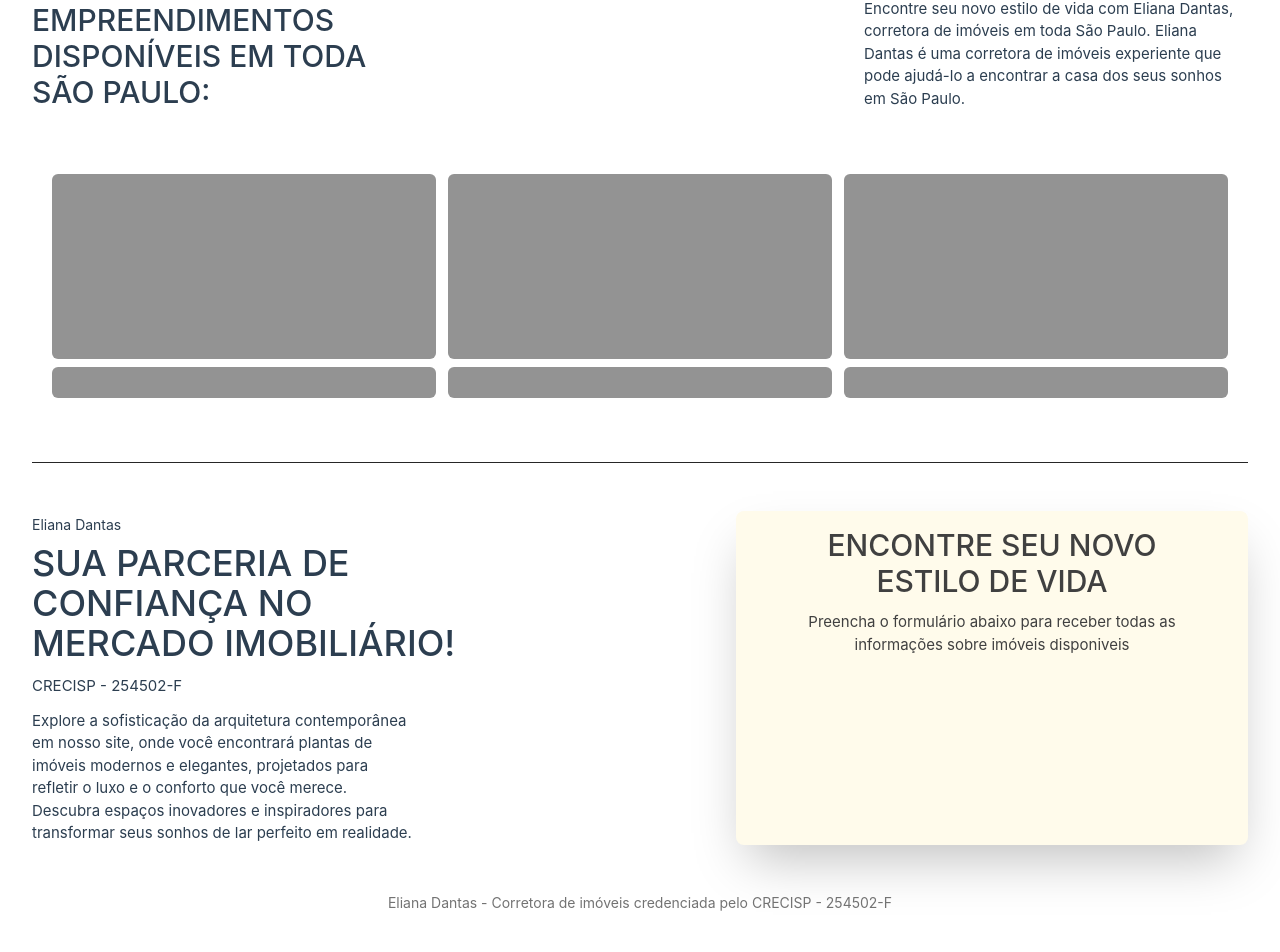
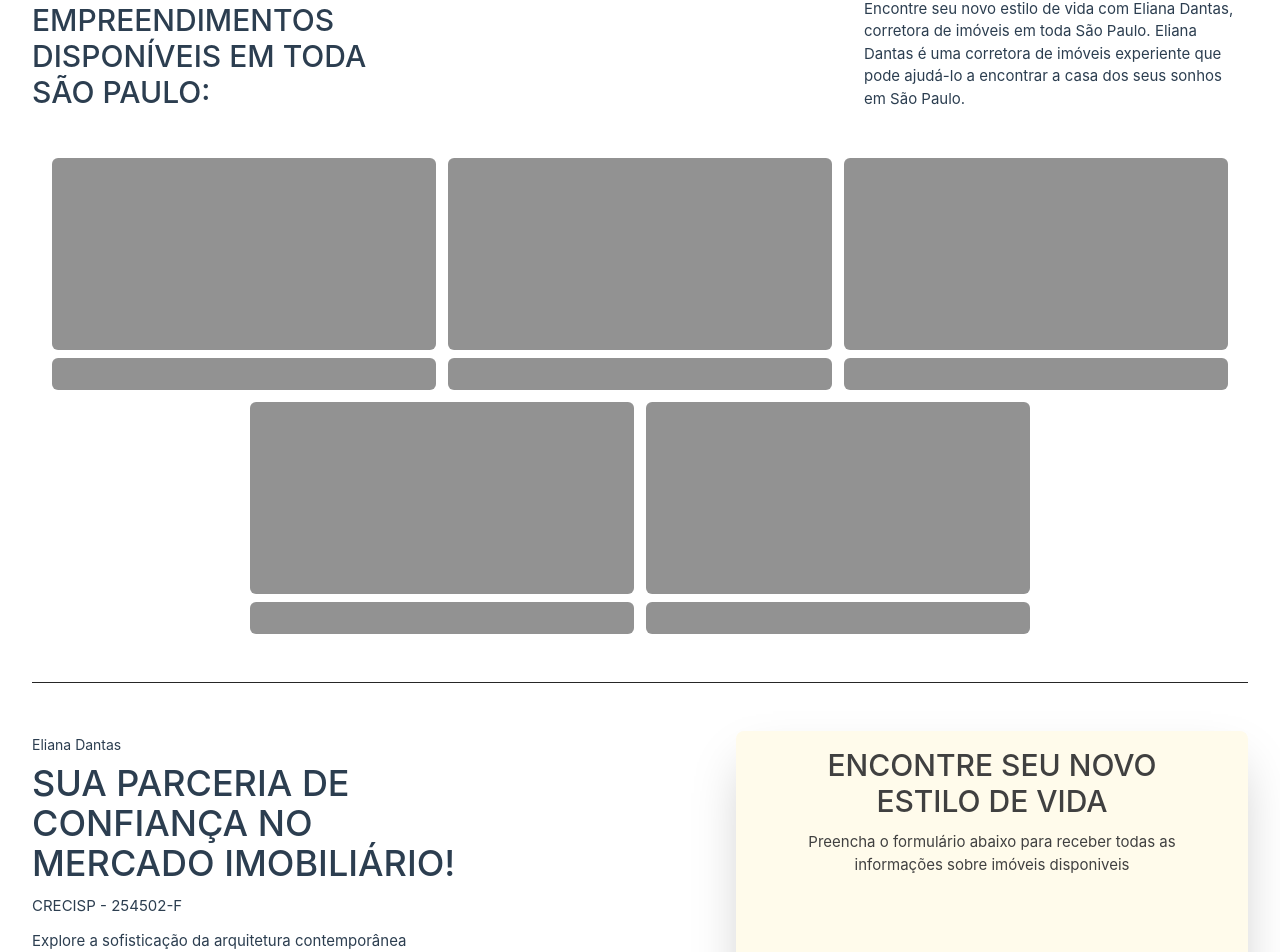
Before and after one commit to erickctra/vue-landing-page, a Vue app: page / in a window 1280 px wide. Shown: the part 62-1014 px from the top of the page. Built offline with nearby package versions, Linux system fonts and the light colour scheme.

Commit message:
add skeletons loading

```diff
--- a/src/components/Footer.vue
+++ b/src/components/Footer.vue
@@ -4,7 +4,7 @@
 
 <template>
 <div>
-  <p class="text-sm text-neutral-500 mx-auto my-12 text-center">Eliana Dantas - Corretora de imóveis credenciada pelo CRECISP - 254502-F</p>
+  <p class="text-sm text-neutral-600 mx-auto my-12 text-center">Eliana Dantas - Corretora de imóveis credenciada pelo CRECISP - 254502-F</p>
 </div>
 </template>
 
--- a/src/components/thumbnail/Skeleton.vue
+++ b/src/components/thumbnail/Skeleton.vue
@@ -3,8 +3,8 @@
 </script>
 
 <template>
-  <div class="flex min-w-[14rem] animate-pulse flex-1 py-4 max-w-sm h-64 flex-col gap-2">
-    <div class="min-w-[14rem] max-w-sm h-48 bg-neutral-800 rounded-md overflow-hidden">
+  <div class="flex min-w-[20rem] animate-pulse flex-1 max-w-sm h-auto flex-col gap-2">
+    <div class="min-w-[20rem] max-w-sm h-48 bg-neutral-800 rounded-md overflow-hidden">
     </div>
 
     <div class="min-w-[8rem] max-w-sm h-8 bg-neutral-800 rounded-md overflow-hidden">
--- a/src/views/HomeView.vue
+++ b/src/views/HomeView.vue
@@ -23,6 +23,8 @@ import Skeleton from "@/components/thumbnail/Skeleton.vue";
       <Skeleton/>
       <Skeleton/>
       <Skeleton/>
+      <Skeleton/>
+      <Skeleton/>
 
 <!--      <Thumbnail/>-->
 <!--      <Thumbnail/>-->
@@ -42,7 +44,7 @@ import Skeleton from "@/components/thumbnail/Skeleton.vue";
           plantas de imóveis modernos e elegantes, projetados para refletir o luxo e o conforto que você merece.
           Descubra espaços inovadores e inspiradores para transformar seus sonhos de lar perfeito em realidade.</p>
       </div>
-      <div class="p-4 bg-amber-50 flex-1 rounded-lg text-neutral-700 flex flex-col gap-y-3 w-96 max-w-[32rem] shadow-2xl">
+      <div class="p-4 bg-amber-50 flex-1 rounded-lg text-neutral-700 flex flex-col gap-y-3 w-96 min-w-[22rem] max-w-[32rem] shadow-2xl mx-auto">
         <h1 class="text-3xl font-medium max-w-sm text-center mx-auto">ENCONTRE SEU NOVO ESTILO DE VIDA</h1>
         <p class="max-w-sm text-center mx-auto">Preencha o formulário abaixo para receber todas as informações sobre imóveis disponiveis</p>
 <!--        TODO: make form-->
```
